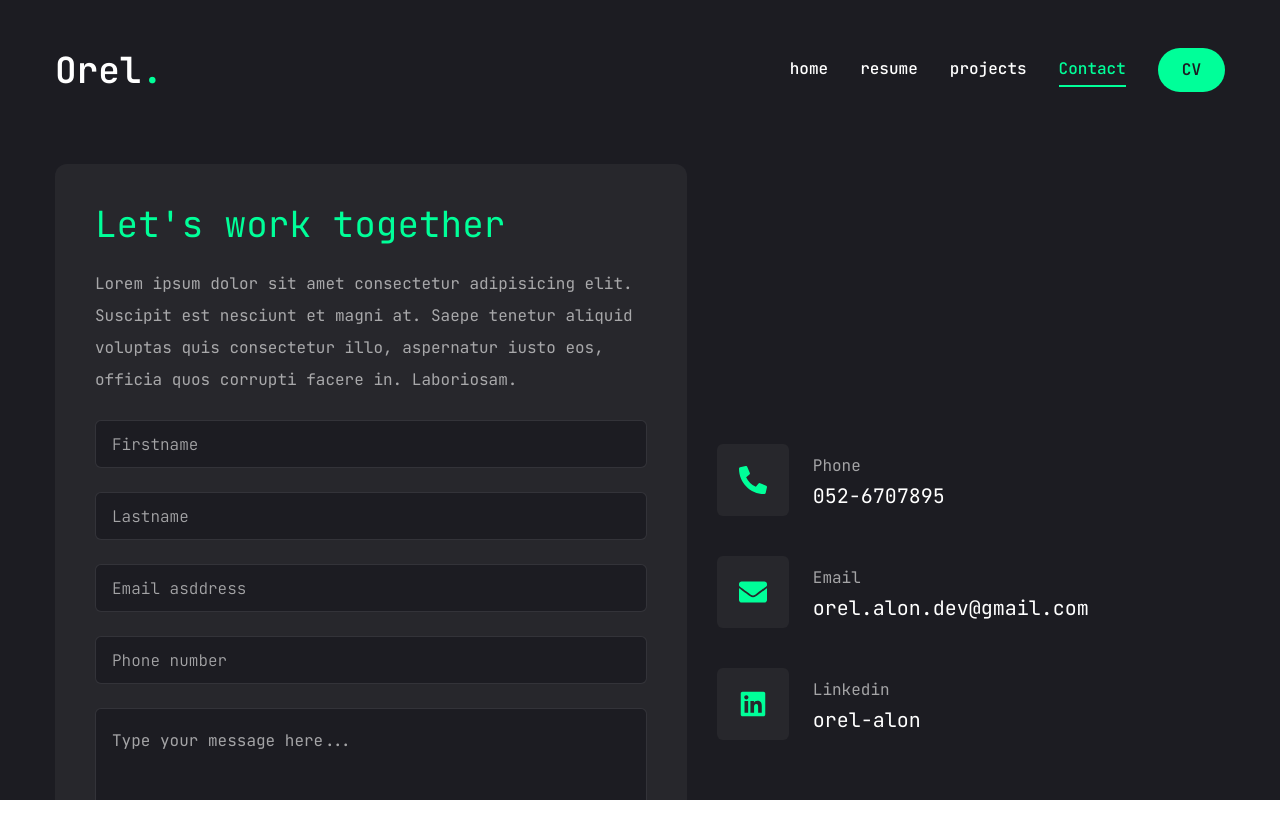
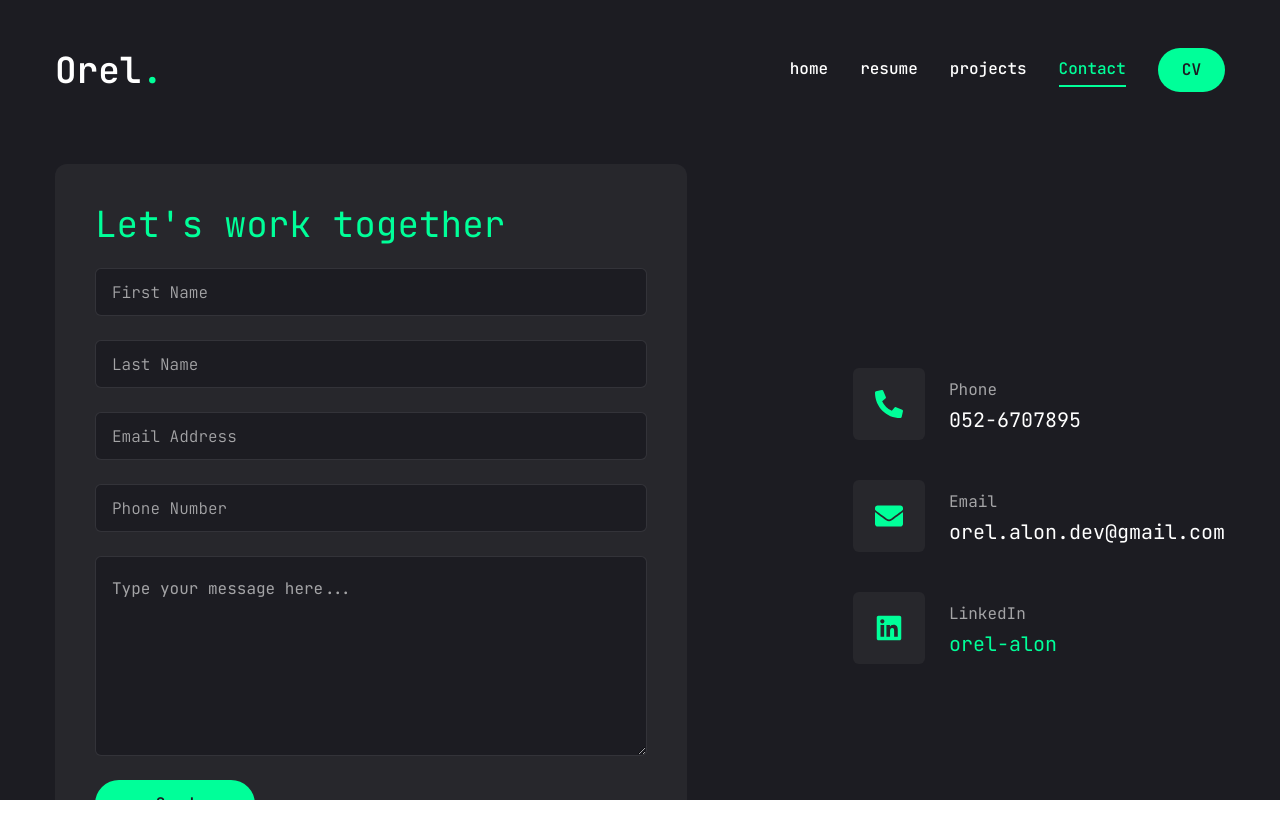
Before and after one commit to OrelAlon/nextjs-portfolio, a Next.js app: page /contact in a window 1280 px wide. Shown: the top 838 px of the page. Built offline with nearby package versions, Linux system fonts and the light colour scheme.

Commit message:
fix url link on contact

```diff
--- a/app/contact/page.jsx
+++ b/app/contact/page.jsx
@@ -1,6 +1,6 @@
 'use client';
 
-import { Button, Buttonutton } from '@/components/ui/button';
+import { Button } from '@/components/ui/button';
 import { Input } from '@/components/ui/input';
 import { Textarea } from '@/components/ui/textarea';
 
@@ -21,8 +21,9 @@ const info = [
   },
   {
     icon: <FaLinkedin />,
-    title: 'Linkedin',
+    title: 'LinkedIn',
     des: 'orel-alon',
+    url: 'https://www.linkedin.com/in/orel-alon/', // Add your LinkedIn profile URL here
   },
 ];
 
@@ -41,17 +42,12 @@ const Contact = () => {
           <div className='xl:w-[54%] order-2 xl:order-none'>
             <form className='flex flex-col gap-6 p-10 bg-[#27272c] rounded-xl'>
               <h3 className='text-4xl text-accent'>Let's work together</h3>
-              <p className='text-white/60'>
-                Lorem ipsum dolor sit amet consectetur adipisicing elit.
-                Suscipit est nesciunt et magni at. Saepe tenetur aliquid
-                voluptas quis consectetur illo, aspernatur iusto eos, officia
-                quos corrupti facere in. Laboriosam.
-              </p>
+              {/* <p className='text-white/60'>I DONT KNOW WHAT TO SAY</p> */}
               <div className='grid grid-cols-1 md:grid-cols gap-6'>
-                <Input type='firstname' placeholder='Firstname' />
-                <Input type='lastname' placeholder='Lastname' />
-                <Input type='email' placeholder='Email asddress' />
-                <Input type='phone' placeholder='Phone number' />
+                <Input type='firstname' placeholder='First Name' />
+                <Input type='lastname' placeholder='Last Name' />
+                <Input type='email' placeholder='Email Address' />
+                <Input type='phone' placeholder='Phone Number' />
               </div>
 
               <Textarea
@@ -63,7 +59,7 @@ const Contact = () => {
               </Button>
             </form>
           </div>
-          <div className='flex-1 flex items-center xl-justify-end order-1 xl:order-none mb-8 xl:mb-0'>
+          <div className='flex-1 flex items-center xl:justify-end order-1 xl:order-none mb-8 xl:mb-0'>
             <ul className='flex flex-col gap-10'>
               {info.map((item, index) => {
                 return (
@@ -73,7 +69,20 @@ const Contact = () => {
                     </div>
                     <div className='flex-1'>
                       <p className='text-white/60'>{item.title}</p>
-                      <h3 className='text-xl'>{item.des}</h3>
+                      <h3 className='text-xl'>
+                        {item.url ? (
+                          <a
+                            href={item.url}
+                            target='_blank'
+                            rel='noopener noreferrer'
+                            className='text-accent hover:underline'
+                          >
+                            {item.des}
+                          </a>
+                        ) : (
+                          item.des
+                        )}
+                      </h3>
                     </div>
                   </li>
                 );
--- a/app/resume/page.jsx
+++ b/app/resume/page.jsx
@@ -38,12 +38,12 @@ const experience = {
     'Transforms design concepts into efficient code, ensuring top-notch user experience.',
   items: [
     {
-      company: 'Rotem Consulting & Investment',
+      company: 'Rotem Consulting',
       position: 'Project Manager',
       duration: '2023 - 2024',
     },
     {
-      company: 'Junex - software company',
+      company: 'Junex ',
       position: 'Full-Stack',
       duration: '2022 - 2023',
     },
@@ -82,8 +82,7 @@ const education = {
 // skills data
 const skills = {
   title: 'My Skills',
-  description:
-    'Lorem, ipsum dolor sit amet consectetur adipisicing elit. Aut, illum excepturi.',
+  description: '',
   skillsList: [
     {
       icon: <FaHtml5 />,
--- a/components/Header.jsx
+++ b/components/Header.jsx
@@ -17,7 +17,10 @@ const Header = () => {
         <div className='hidden xl:flex items-center gap-8'>
           {' '}
           <Nav />
-          <Link href='/cv'>
+          <Link
+            target='_blank'
+            href='https://drive.google.com/file/d/17wGx6-20Xu02v4S87wu4nHbAHufuNVzd/view?usp=sharing'
+          >
             <Button>CV</Button>
           </Link>
         </div>
```
